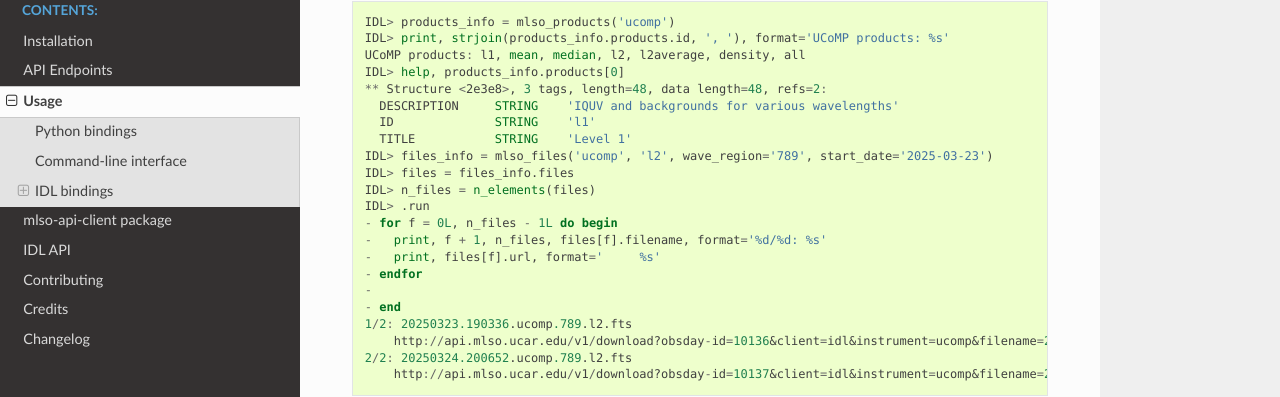
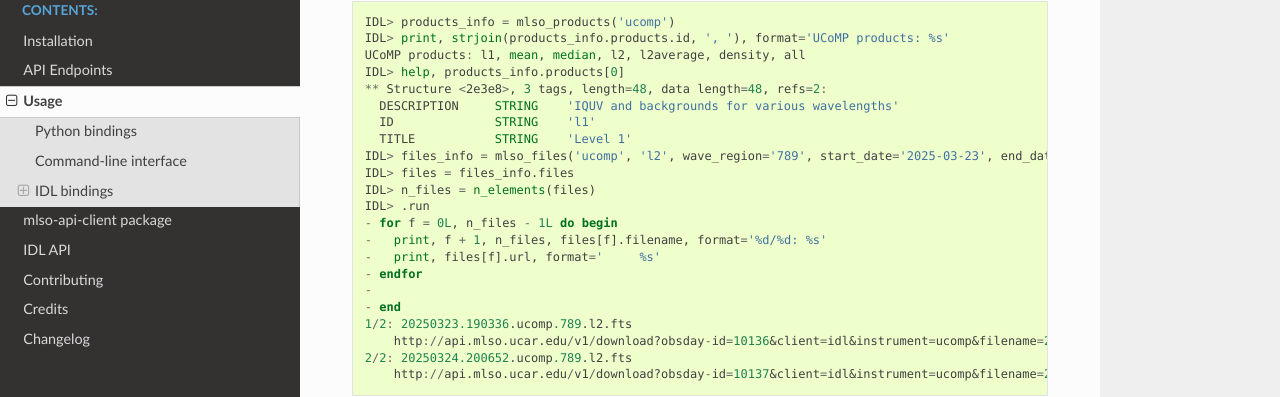
Before and after one commit to NCAR/mlso-api-client, a Sphinx documentation site: the page built from docs/usage.rst, in a window 1280 px wide and 900 px high, scrolled down 11521 px. Shown: the part 111-508 px from the top of the window. Built offline with Sphinx 7.4.7 and the Read the Docs theme 3.1.0, drawn with Linux system fonts in a browser that asks for light colours; the version number is read from the project's files by our own code.

Commit message:
Add end_date to IDL API files query

```diff
--- a/docs/usage.rst
+++ b/docs/usage.rst
@@ -672,7 +672,7 @@
       DESCRIPTION     STRING    'IQUV and backgrounds for various wavelengths'
       ID              STRING    'l1'
       TITLE           STRING    'Level 1'
-    IDL> files_info = mlso_files('ucomp', 'l2', wave_region='789', start_date='2025-03-23')
+    IDL> files_info = mlso_files('ucomp', 'l2', wave_region='789', start_date='2025-03-23', end_date='2025-03-25')
     IDL> files = files_info.files
     IDL> n_files = n_elements(files)
     IDL> .run
```
